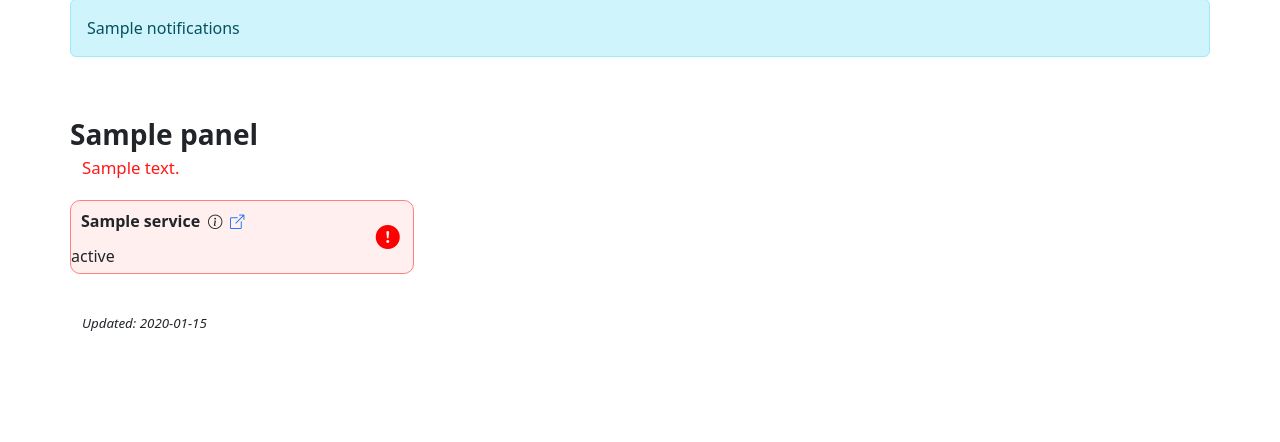
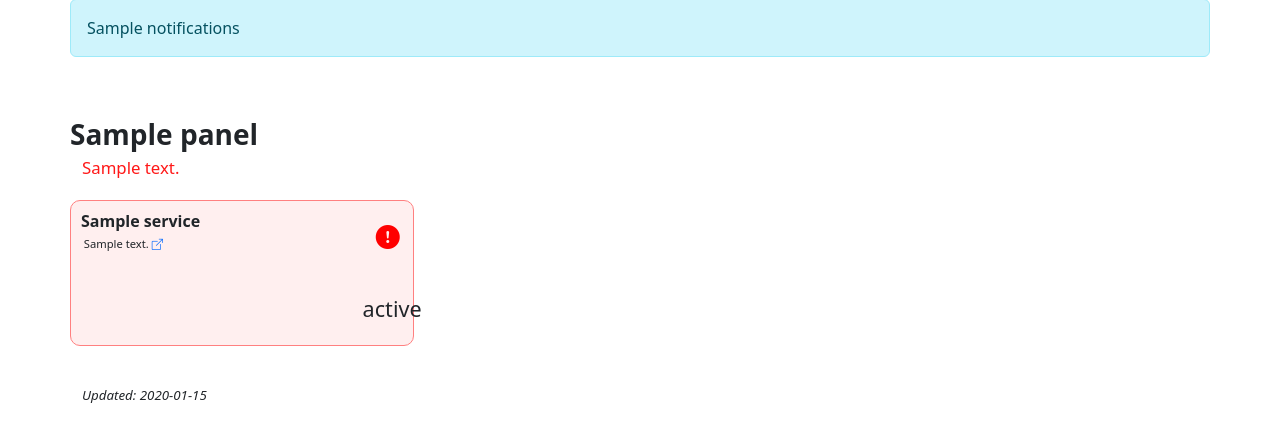
Before and after one commit to uw-it-aca/status-dashboard, a Python web app: template status_dashboard/templates/dashboard.html in a window 1280 px wide. Shown: the part 191-633 px from the top of the page. Run offline with Jinja, Linux system fonts and the light colour scheme; the template is opened without the code that fills it: most values are stand-ins (such as "Sample title", 1, 10 or a date in 2020); some libraries are stand-ins or nearby versions.

Commit message:
revise style of desc, status

```diff
--- a/status_dashboard/static/dashboard.css
+++ b/status_dashboard/static/dashboard.css
@@ -132,9 +132,9 @@
     margin-left: .25em;
 }
 
-.service .description .status {
-    font-size: .85em;
-    font-weight: 400;
+.service .description .desc {
+    font-size: .7em;
+    margin-left: .25em;
 }
 
 .service .health {
@@ -159,6 +159,9 @@
     color: #f00;
 }
 
+.service .health .status {
+    font-size: .9em;
+}
 .service.nominal .health .nominal {
     display: inline-block;
 }
--- a/status_dashboard/templates/service.html
+++ b/status_dashboard/templates/service.html
@@ -2,13 +2,16 @@
   <div class="description">
     <div class="name">
       {{service.name}}
-      {%if service.description %}<i class="bi bi-info-circle" data-bs-toggle="tooltip" data-placement="top" title="{{service.description}}"></i>{% endif %}
+    </div>
+    <div class="desc">
+      {%if service.description %}{{service.description}}{% endif %}
       {% if service.link %}<a href="{{service.link}}" title="Visit {{service.name}}"><i class="bi bi-box-arrow-up-right"></i></a>{% endif %}
     </div>
   </div>
   <div class="health">
     <i class="nominal bi bi-check-circle-fill"></i>
     <i class="critical bi bi-exclamation-circle-fill"></i>
+
+    <div class="status">{{service.status}}</div>
   </div>
-  <div class="status">{{service.status}}</div>
 </div>
```
